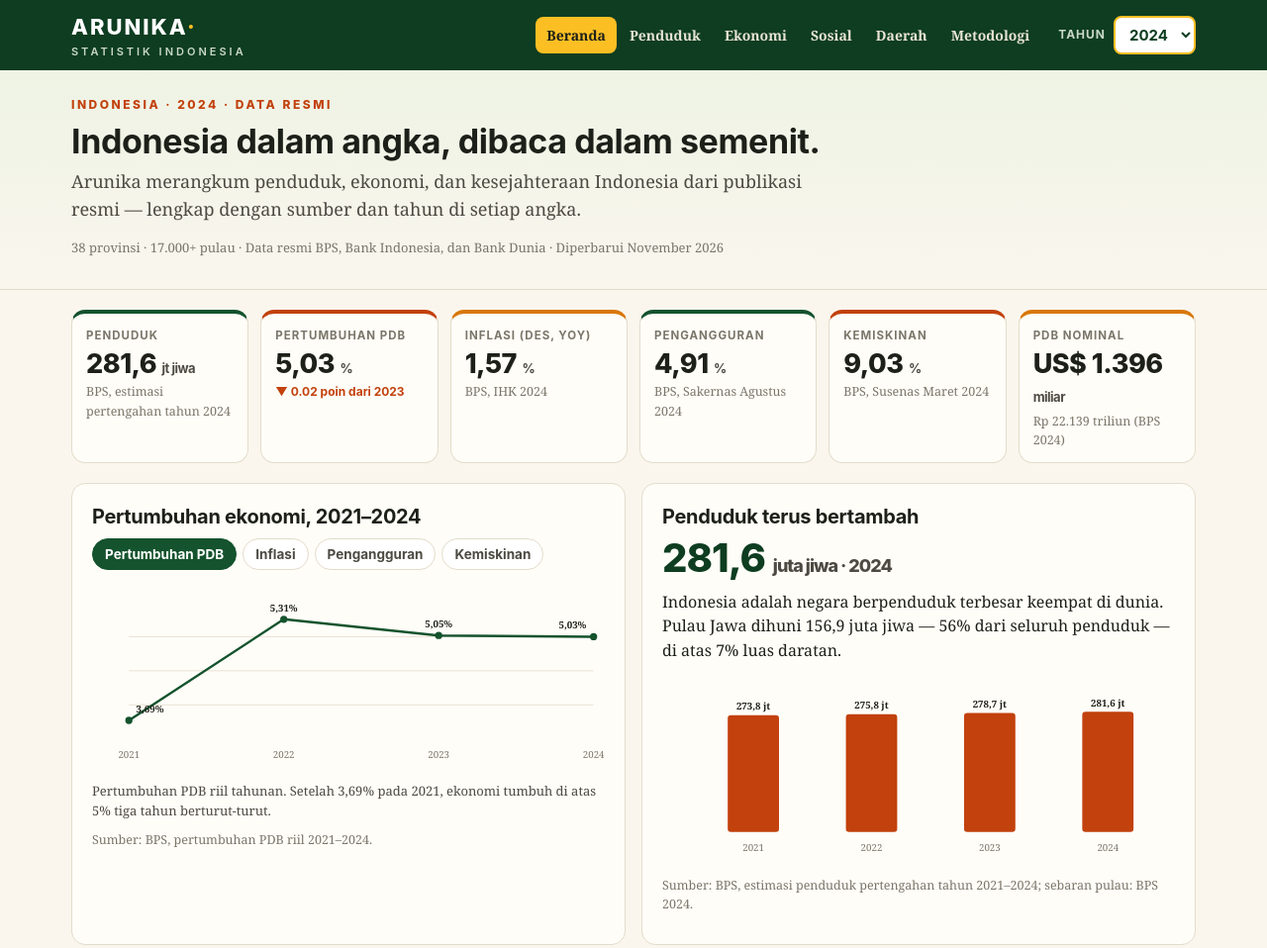
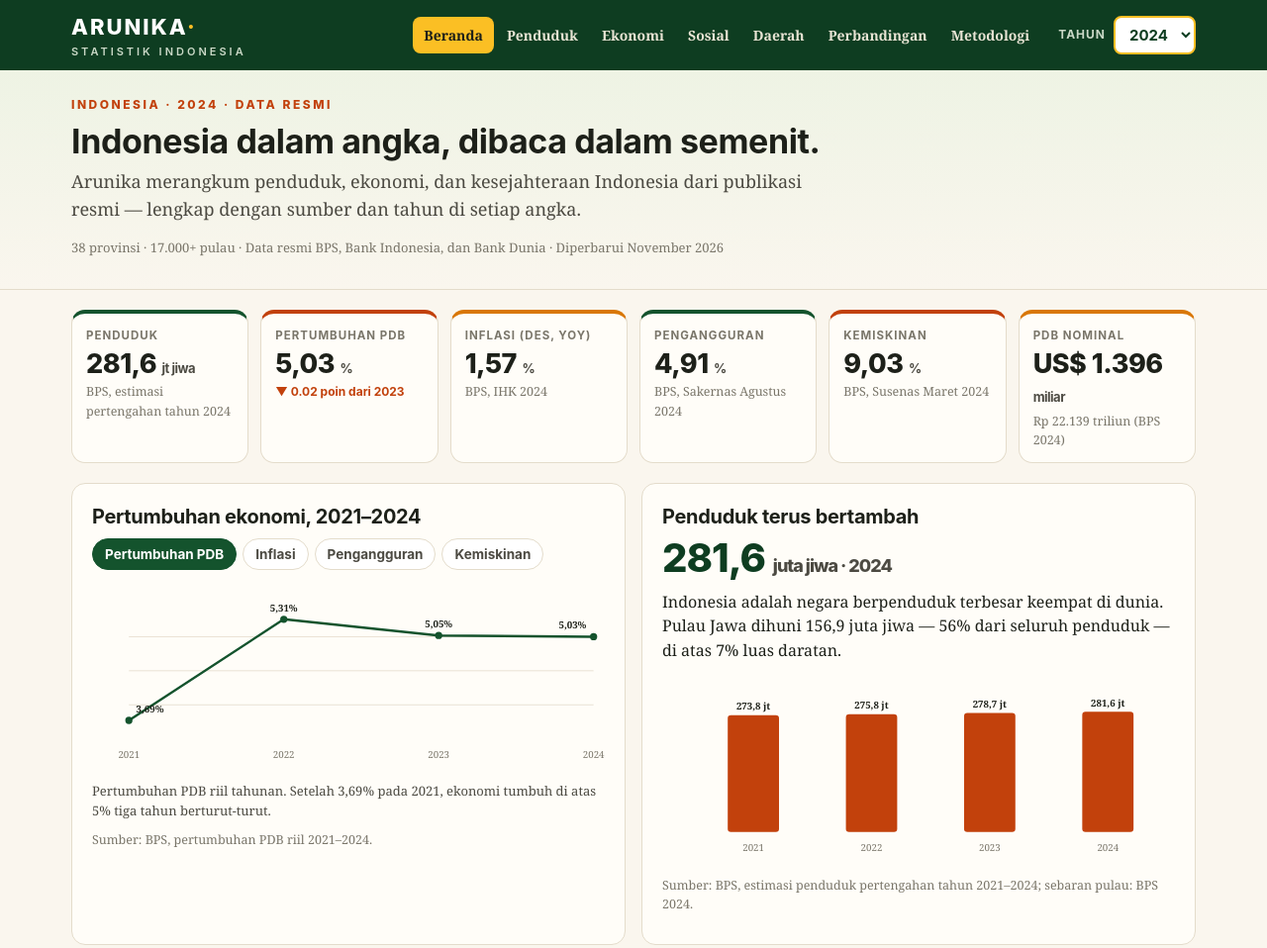
Before and after one commit to robiyal/national-stats-20261126-entry, a plain HTML site: page app/index.html in a window 1280 px wide. Shown: the top 958 px of the page at 99% size. Drawn offline with Linux system fonts and the light colour scheme.

Commit message:
Arunika V2 — kedalaman konten: halaman Perbandingan + 2 chart baru + fix wrap miliar — app/index.html

```diff
--- a/app/index.html
+++ b/app/index.html
@@ -19,6 +19,7 @@
       <a href="#/ekonomi" data-route="ekonomi">Ekonomi</a>
       <a href="#/sosial" data-route="sosial">Sosial</a>
       <a href="#/daerah" data-route="daerah">Daerah</a>
+      <a href="#/perbandingan" data-route="perbandingan">Perbandingan</a>
       <a href="#/metodologi" data-route="metodologi">Metodologi</a>
     </nav>
     <div class="yearbox">
```
